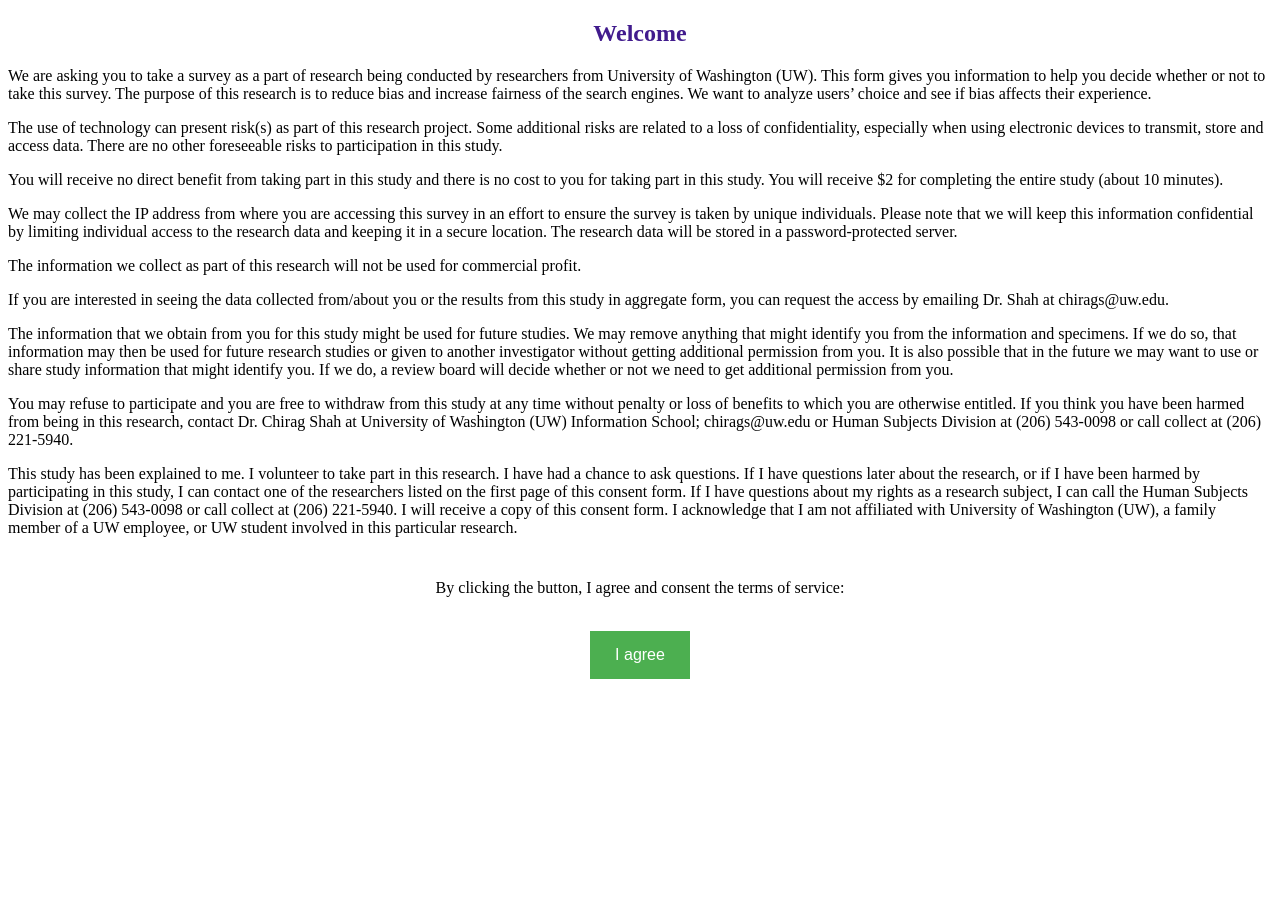
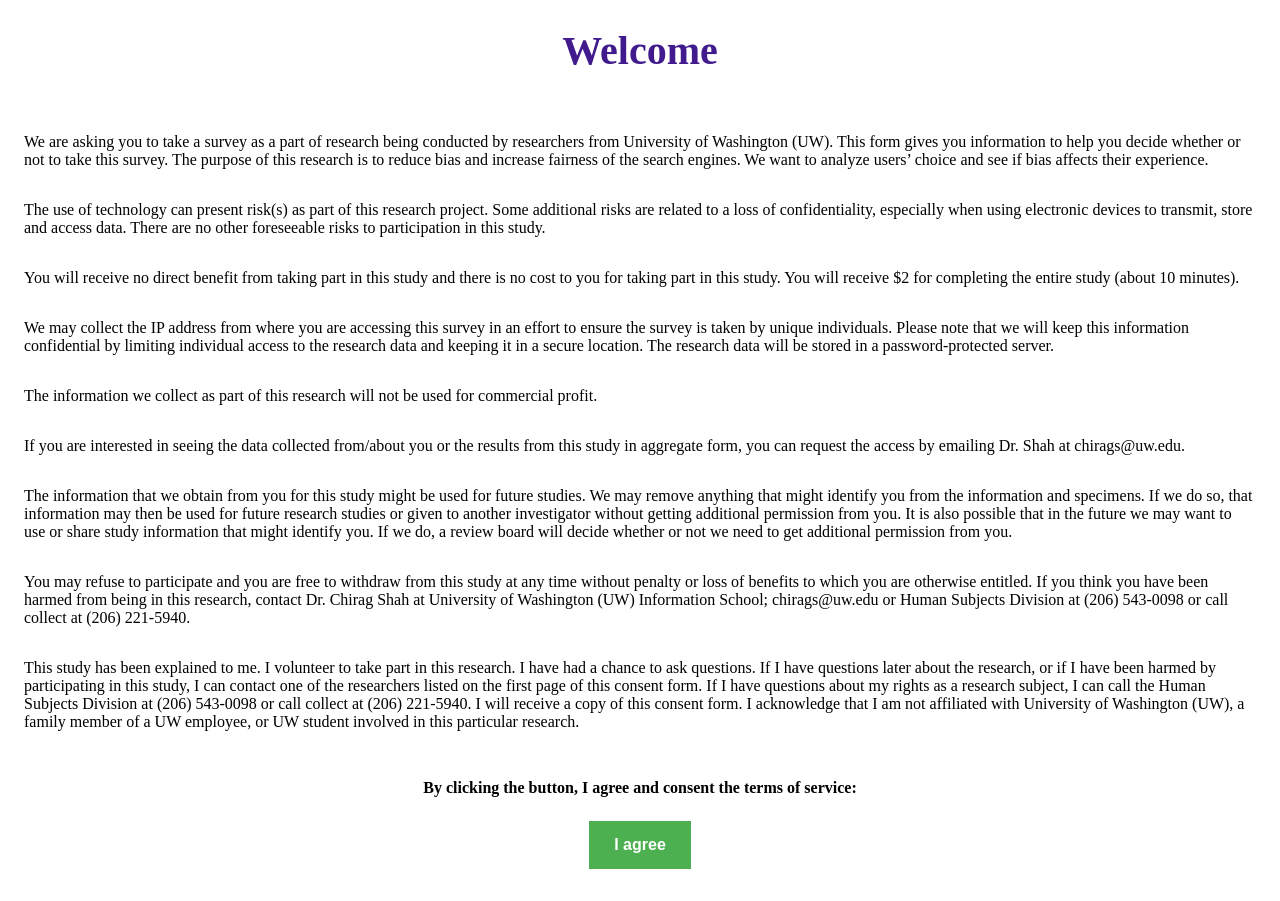
Before and after one commit to linb8/fatewebapp, a Django app: page / in a window 1280 px wide. Before the commit the page ends 679 px from the top, so only its background shows below. Run offline with Django 3.2, Linux system fonts and the light colour scheme.

Commit message:
Update home.html

```diff
--- a/webpage/templates/home.html
+++ b/webpage/templates/home.html
@@ -3,17 +3,20 @@
 <head>
 <style>
 
-h2 {
+h1 {
+  font-size: 2.5em;
   text-align: center;
   color: #411B8D;
 }
 
 #terms {
   text-align: center;
-  padding-top: 10px;
+  padding-top: 1rem;
 }
 
 .button {
+  font-weight: bold;
+  margin: 1.5em;
   background-color: #4CAF50;
   border: none;
   color: white;
@@ -30,9 +33,9 @@ h2 {
 </head>
 <body>
 
-<h2>Welcome</h2>
+<h1>Welcome</h1>
 <main>
-  <div>
+  <div style="padding: 1rem; display: flex; flex-direction: column;">
     <p>
       We are asking you to take a survey as a part of research being conducted
       by researchers from University of Washington (UW). This form gives you
@@ -95,7 +98,7 @@ h2 {
     </p>
   </div>
   <div id="terms">
-    <p>By clicking the button, I agree and consent the terms of service:</p>
+    <strong>By clicking the button, I agree and consent the terms of service:</strong>
     <br/><button class="button" onclick='redirect()'> I agree </button>
   </div>
 </main>
```
